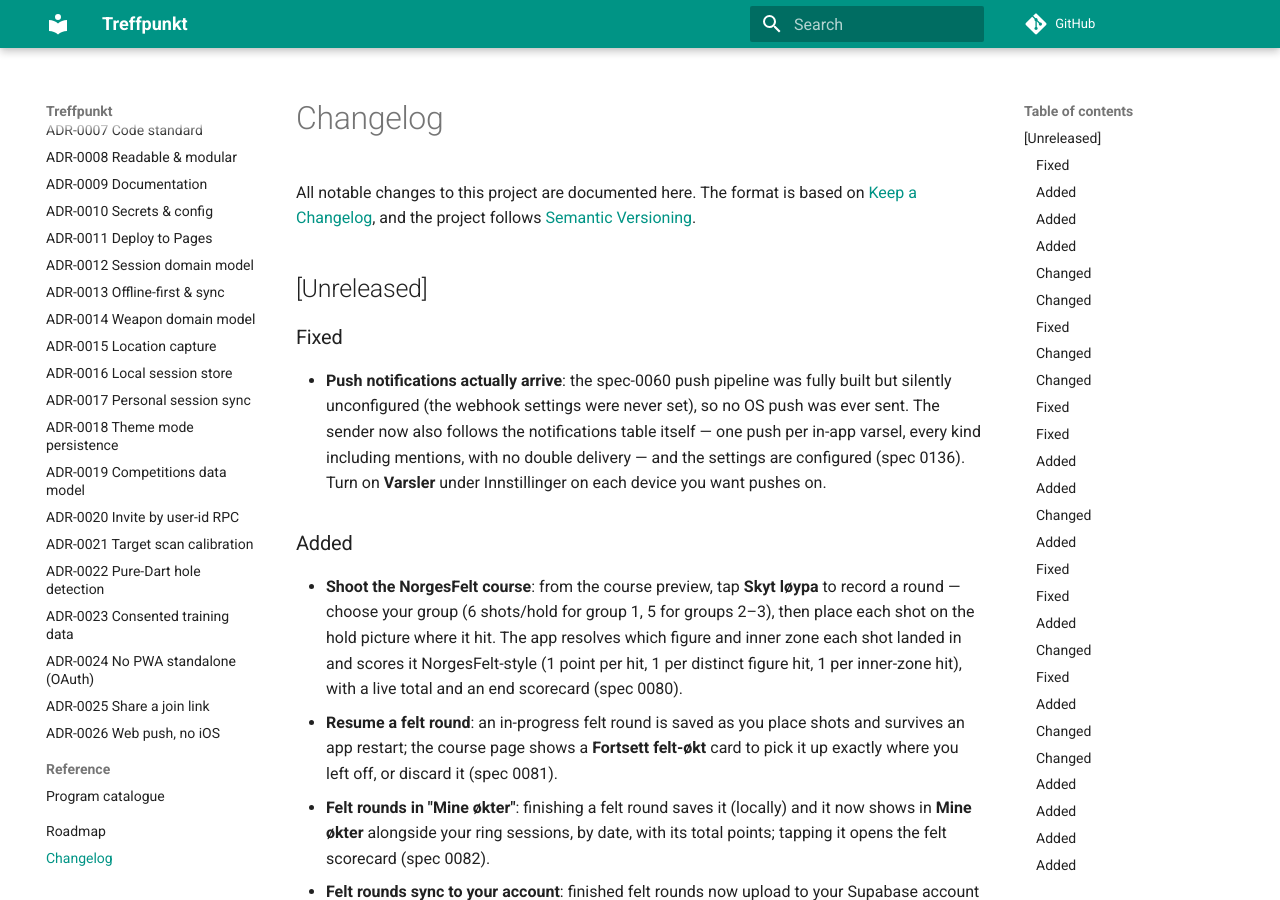
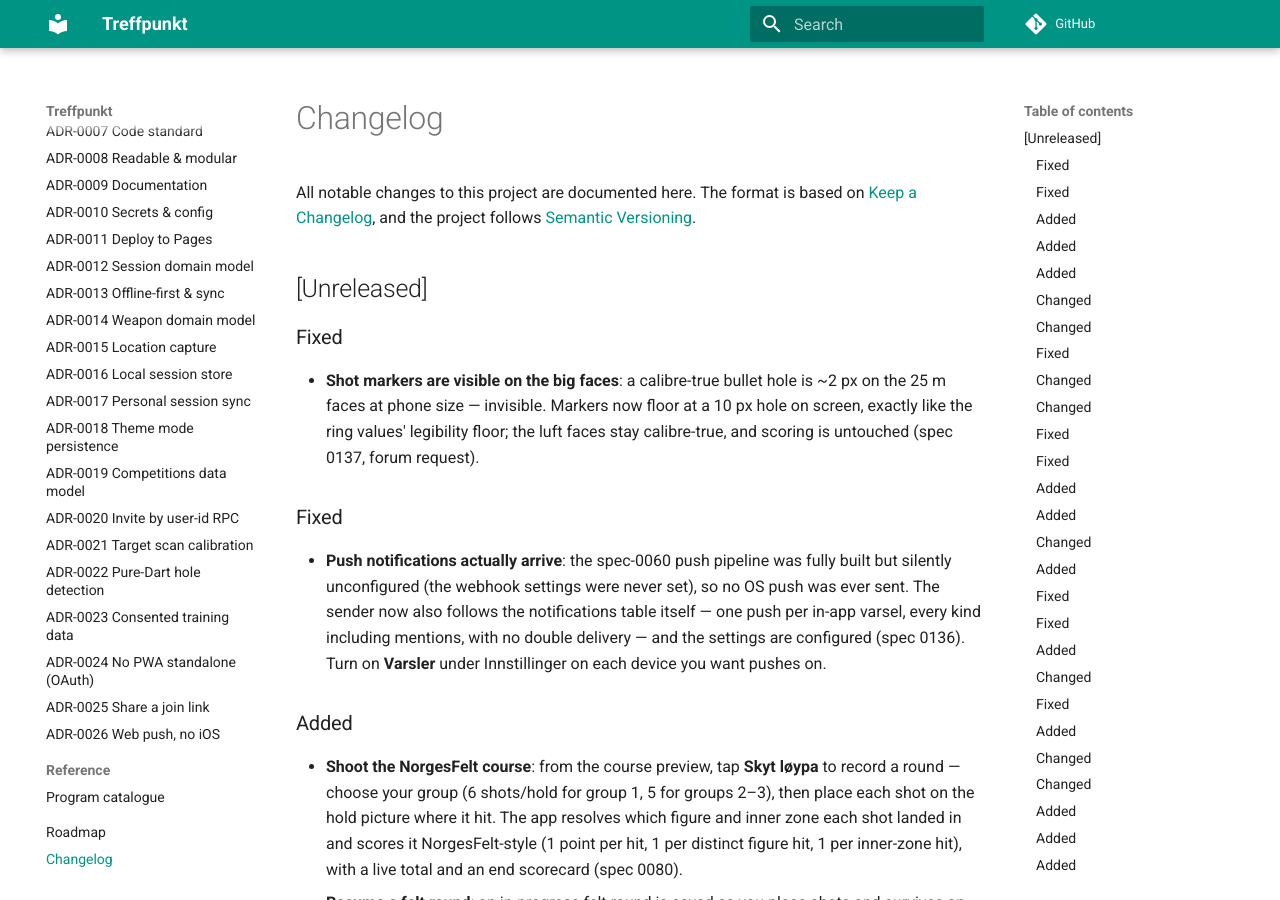
Before and after one commit to roykollensvendsen/treffpunkt, an MkDocs documentation site: the page built from docs/CHANGELOG.md, in a window 1280 px wide and 900 px high. Built offline with MkDocs 1.6.1 and Material for MkDocs 9.7.7, drawn with Linux system fonts in a browser that asks for light colours; comment, search, counter and statistics services are not loaded.

Commit message:
fix(scoring): floor the shot markers at a visible size on screen
Shot markers are calibre-true - right in principle, but on the 500 mm
25 m faces a calibre-true bullet hole is about 2 px on a phone:
effectively invisible, as the domain expert reported. Markers now
floor at a 10 px hole on screen, exactly like the ring values'
legibility floor; the luft faces stay calibre-true (already visible),
and scoring, placement and pickup are in millimetres and unaffected.

- shotMarkerRadiusPx: the pure floor rule, unit-tested; a painter
  test proves a centre shot on the 25 m duel face draws at 5 px
  radius where it drew ~2 px before.

Forum request: «kan du på denne skiven øke ringen for Treffpunkt slik
det ble gjort med tallene» (spec 0137).

```diff
--- a/docs/CHANGELOG.md
+++ b/docs/CHANGELOG.md
@@ -5,6 +5,13 @@ All notable changes to this project are documented here. The format is based on
 [Semantic Versioning](https://semver.org/spec/v2.0.0.html).
 
 ## [Unreleased]
+
+### Fixed
+- **Shot markers are visible on the big faces**: a calibre-true bullet
+  hole is ~2 px on the 25 m faces at phone size — invisible. Markers
+  now floor at a 10 px hole on screen, exactly like the ring values'
+  legibility floor; the luft faces stay calibre-true, and scoring is
+  untouched (spec 0137, forum request).
 
 ### Fixed
 - **Push notifications actually arrive**: the spec-0060 push pipeline
--- a/mkdocs.yml
+++ b/mkdocs.yml
@@ -167,6 +167,7 @@ nav:
       - "0134 — Skuddlyd ved varsler": specs/0134-shot-sound.md
       - "0135 — Treffpunkt-jingelen": specs/0135-notify-jingle.md
       - "0136 — Én push per varsel": specs/0136-push-unified.md
+      - "0137 — Synlige treffpunkter": specs/0137-visible-shot-markers.md
   - Decisions:
       - ADR-0001 Flutter: adr/0001-frontend-flutter.md
       - ADR-0002 Supabase: adr/0002-backend-supabase.md
```
Also changed, not shown: docs/specs/0137-visible-shot-markers.md (added, +36 -0 lines), 2 other files.
